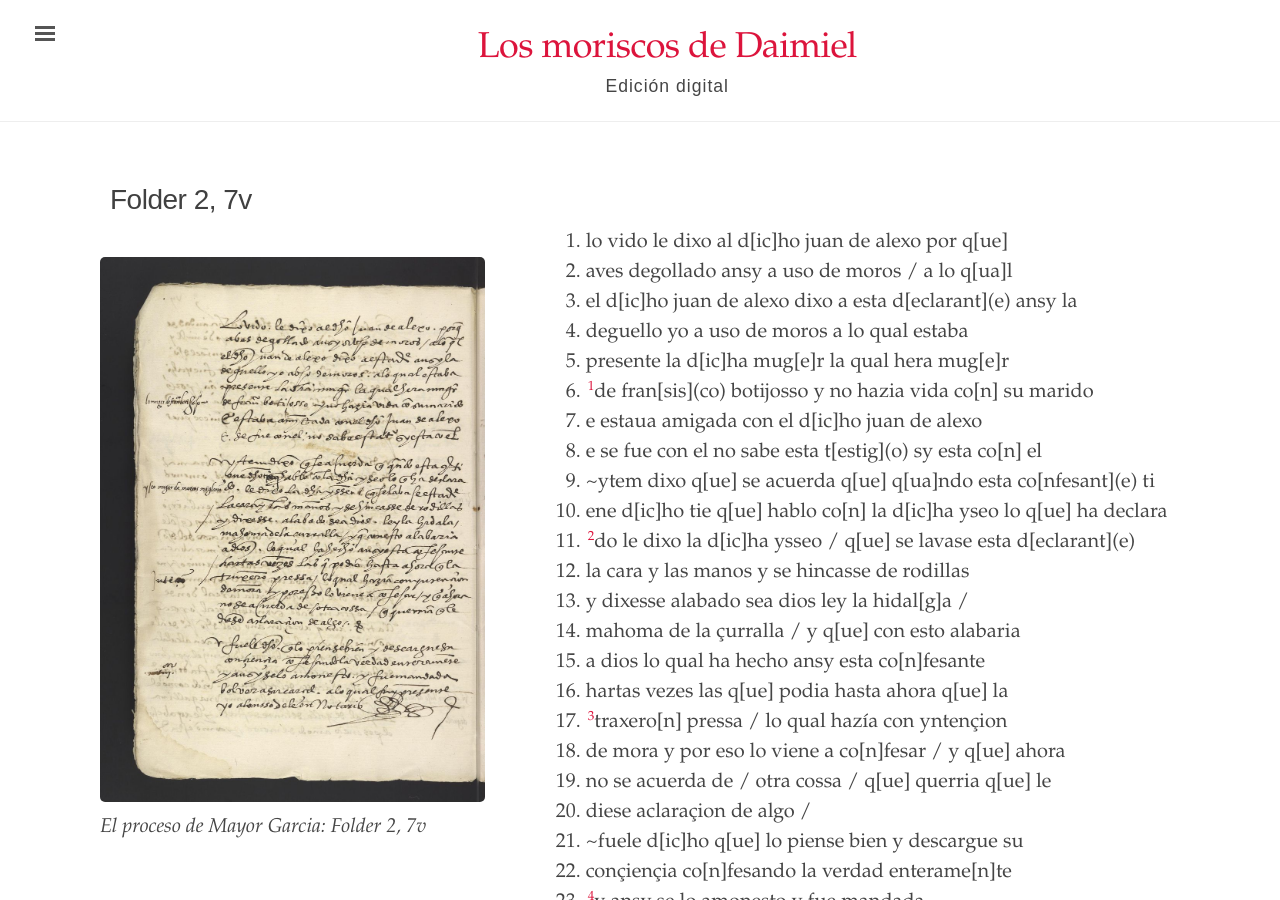
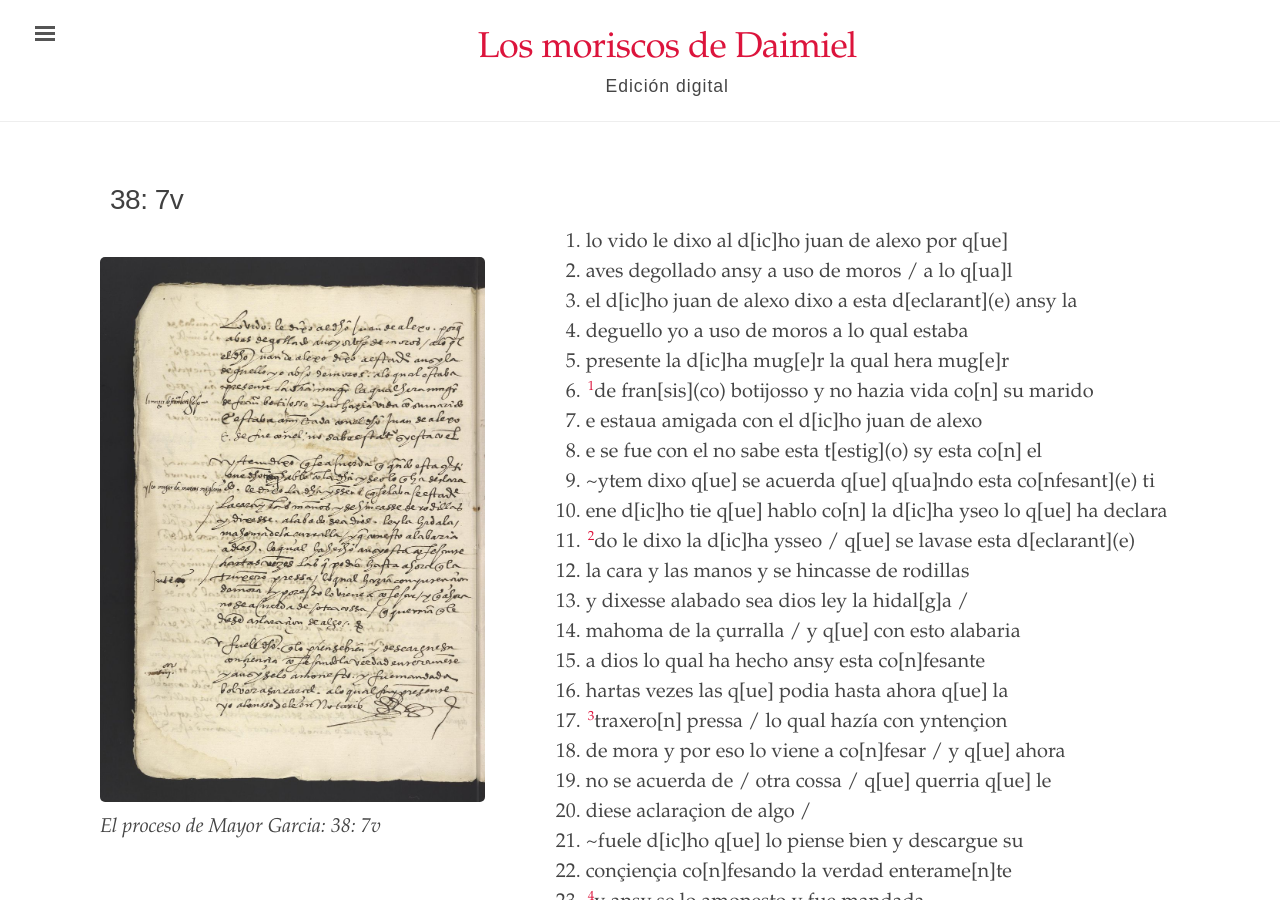
Before and after one commit to digbmc/moriscos-daimel, a Jekyll site: the page built from _texts/folder-2-7v.md, in a window 1280 px wide and 900 px high. Built offline with Jekyll 4.4.1, drawn with Linux system fonts in a browser that asks for light colours.

Commit message:
Update folder-2-7v.md

```diff
--- a/_texts/folder-2-7v.md
+++ b/_texts/folder-2-7v.md
@@ -1,6 +1,6 @@
 ---
 layout: manuscrito
-title: Folder 2, 7v
+title: "38: 7v"
 image: /assets/images/Folder_2_7v.jpg
 body_class: wide-page
 order: 14
```
